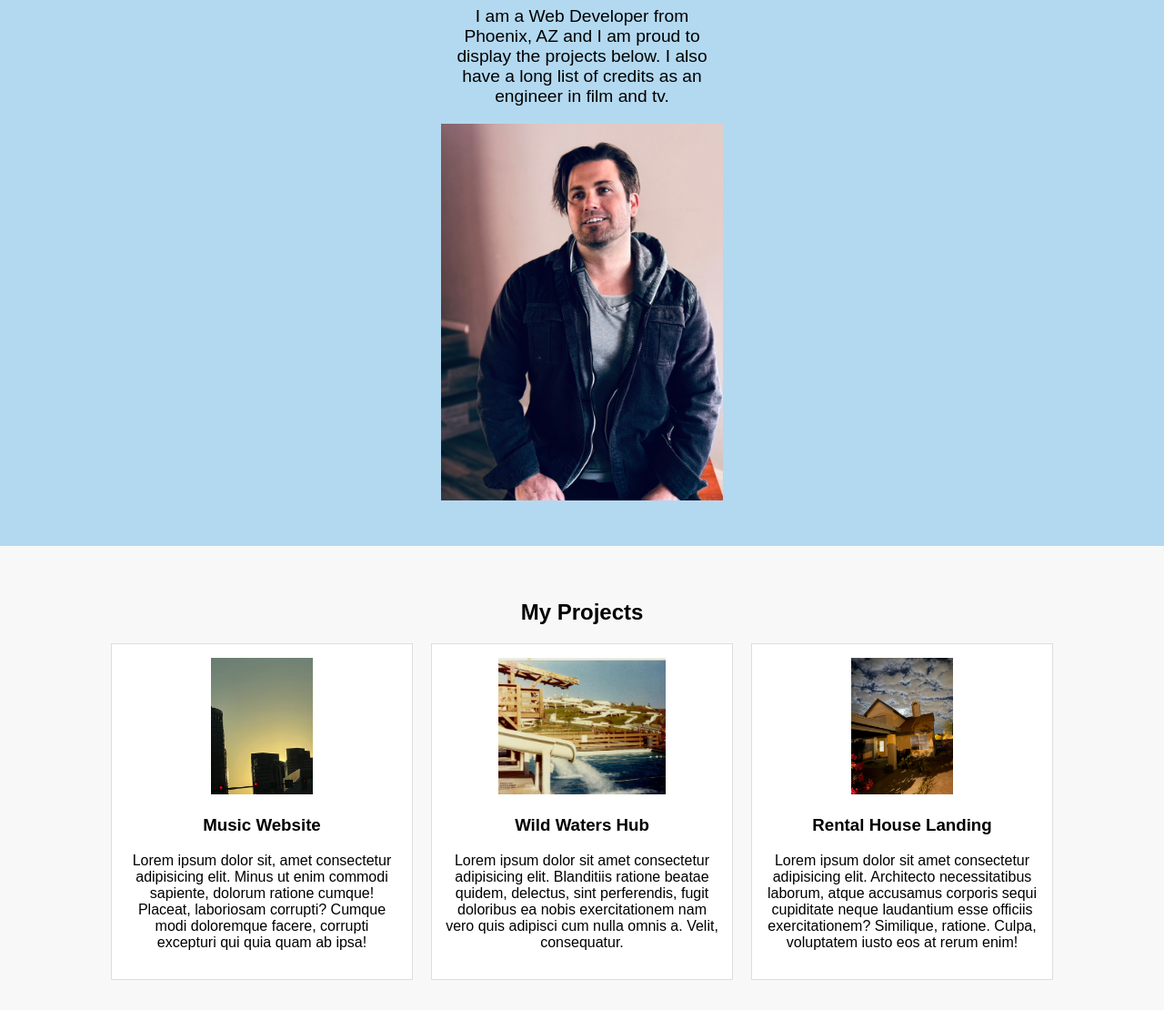
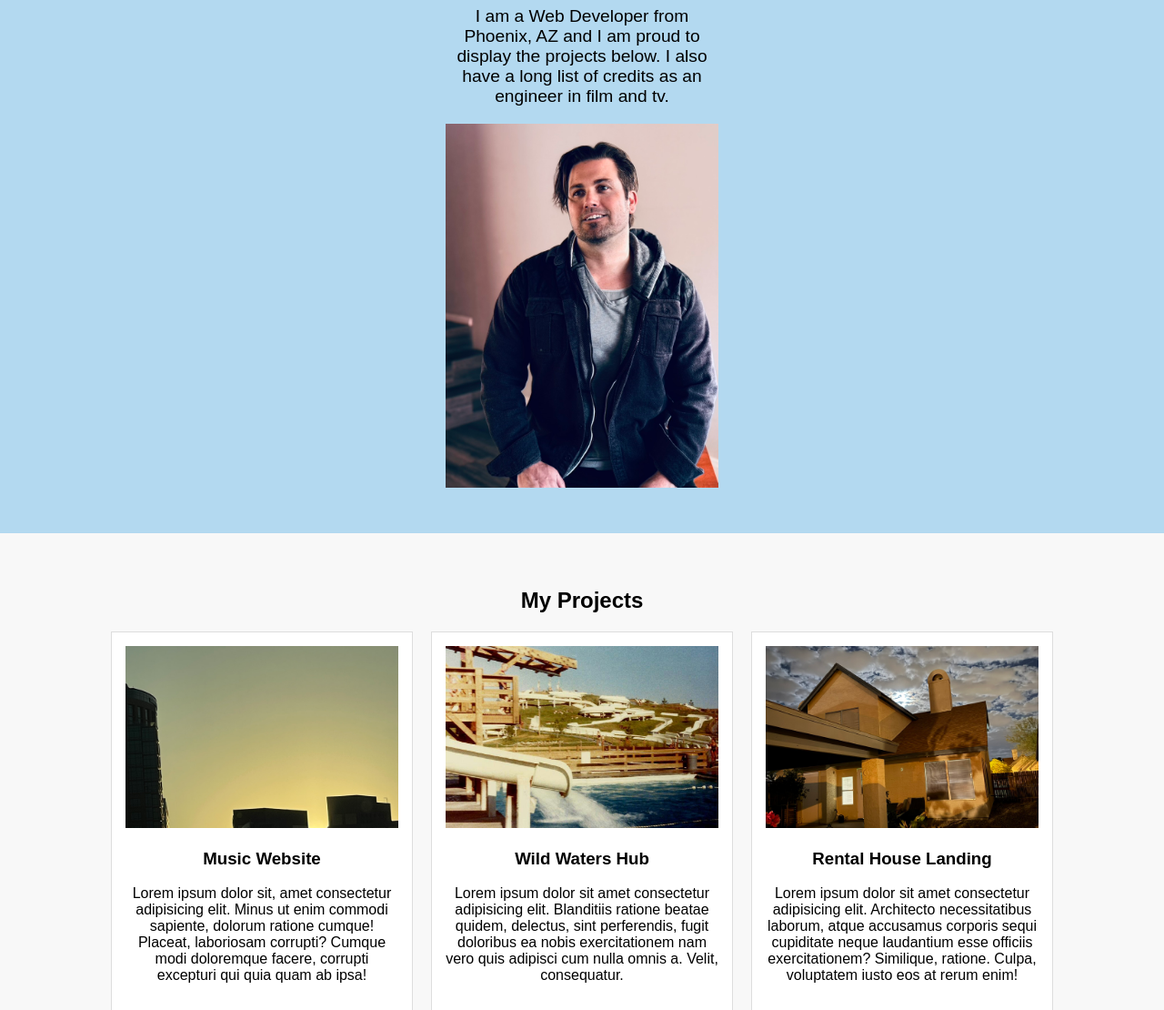
Before and after one commit to abillionlines/Portfolio-page, a plain HTML site: page index.html in a window 1280 px wide. Shown: the part 200-1310 px from the top of the page at 91% size. Drawn offline with Linux system fonts and the light colour scheme.

Commit message:
morning fixes

```diff
--- a/stylesheet.css
+++ b/stylesheet.css
@@ -8,11 +8,23 @@ body {
   text-align: center;
   flex-direction: column;
 }
-
+/*
 body img {
-  width: 25%;
+  width: 300px;
+  height: 200px;
 }
-
+*/
+.hero img {
+  width: 300px;
+  height: 400px;
+  object-fit: cover;
+  object-position: center top;
+}
+.projects img {
+  width: 300px;
+  height: 200px;
+  object-fit: cover;
+}
 .navbar {
   background-color: #222;
   color: white;
@@ -54,12 +66,14 @@ body img {
   padding: 40px 20px;
   background-color: #f8f8f8;
 }
+
+/*
 .projects img {
   width: 90%;
   height: 150px;
   object-fit: contain;
 }
-
+*/
 .project-grid {
   display: flex;
   justify-content: center;
@@ -80,7 +94,3 @@ footer {
   padding: 15px;
   font-size: 14px;
 }
-
-html {
-  scroll-behavior: smooth;
-}
```
